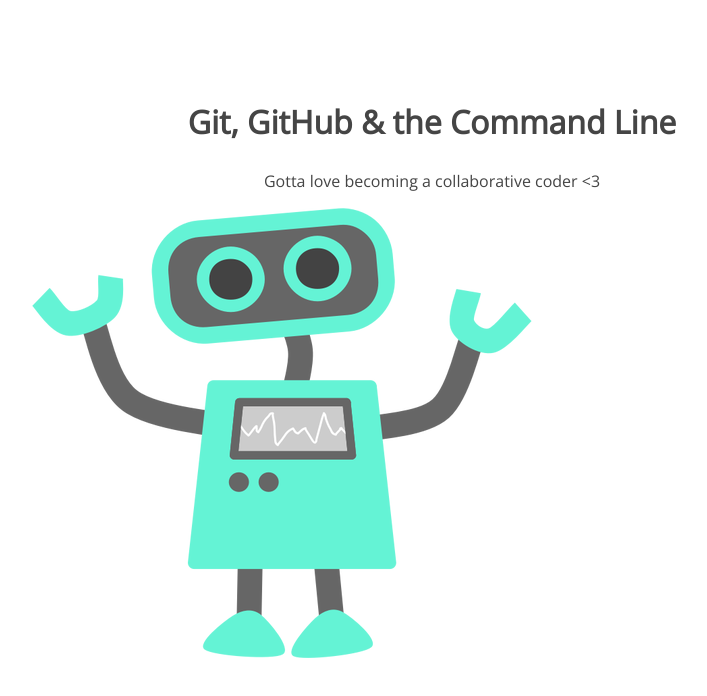
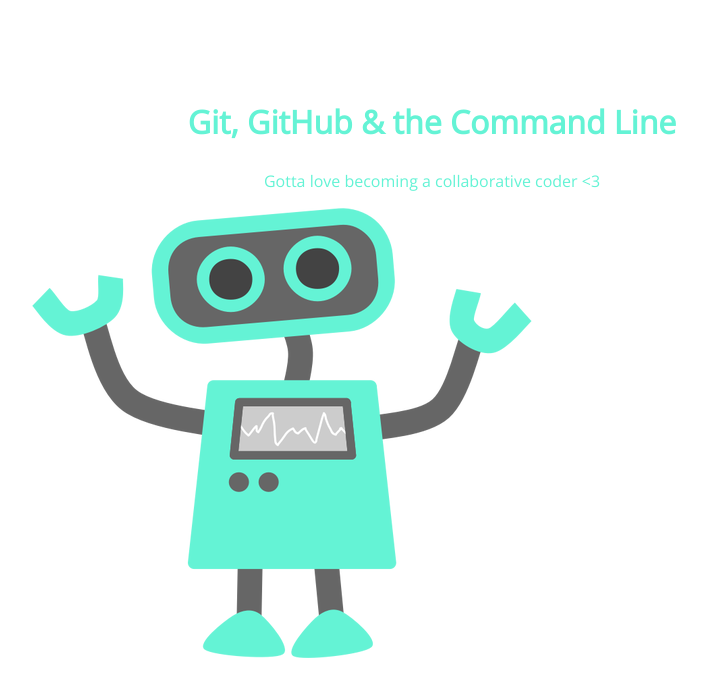
Before and after one commit to wiggledesigner/105-project, a plain HTML site: page index.html in a window 1280 px wide. Shown: the whole page, without its empty margins (208-915 px from the left). Drawn offline with nearby package versions, Linux system fonts and the light colour scheme.

Commit message:
updated first commit

```diff
--- a/105-project-master/css/style.css
+++ b/css/style.css
@@ -5,7 +5,7 @@ section {
 section h1,
 section p {
 	text-align: center;
-	color: #454545;
+	color: #64F3D5;
 }
 section h1 {
 	font: 32px 'Open Sans';
```
Also changed, not shown: img/happy-blue-robot.png (renamed from 105-project-master/img/happy-blue-robot.png), index.html (renamed from 105-project-master/index.html).
